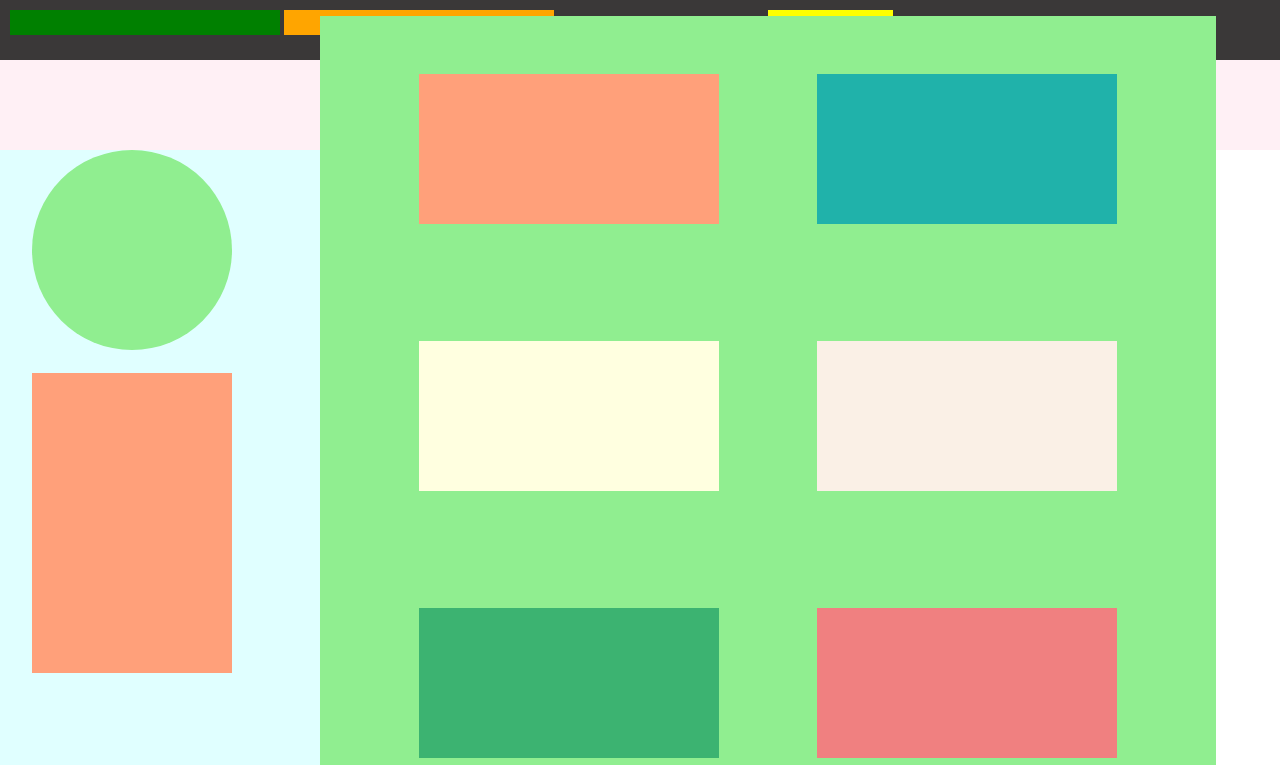
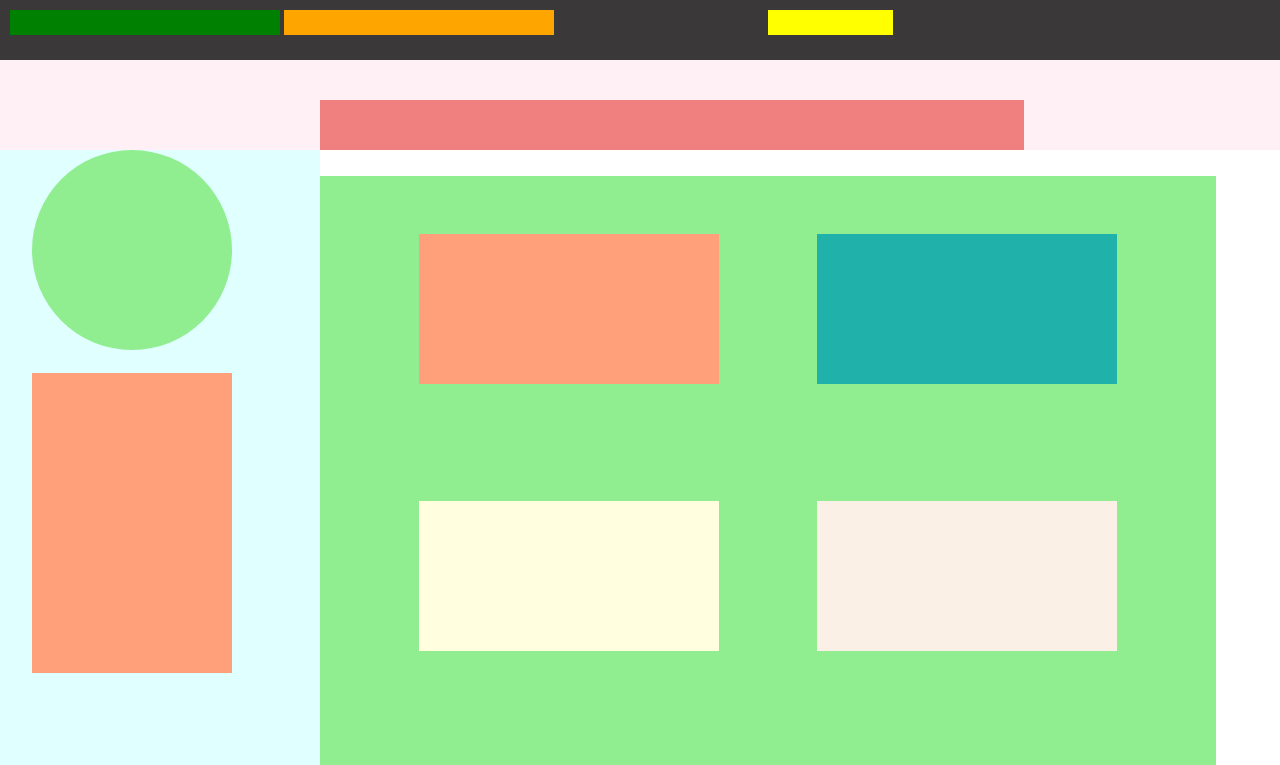
Before and after one commit to Noahpack/HTML-CSS-2-afternoon, a plain HTML site: page index.html in a window 1280 px wide. Shown: the top 765 px of the page. Drawn offline with Linux system fonts and the light colour scheme.

Commit message:
I finished my week2 day1 project

```diff
--- a/index.css
+++ b/index.css
@@ -94,7 +94,7 @@ display: inline-block;
    width: 70%;
    background-color: lightgreen;
    position: absolute;
-   top: 2%;
+   top: 22%;
    left: 25%;
 
    display: flex;
```
Also changed, not shown: index.html (+1 -2 lines).
